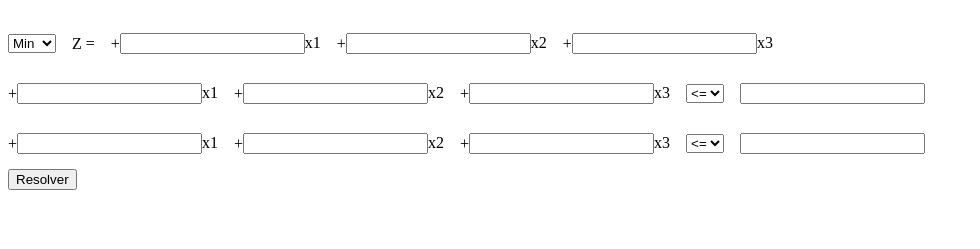
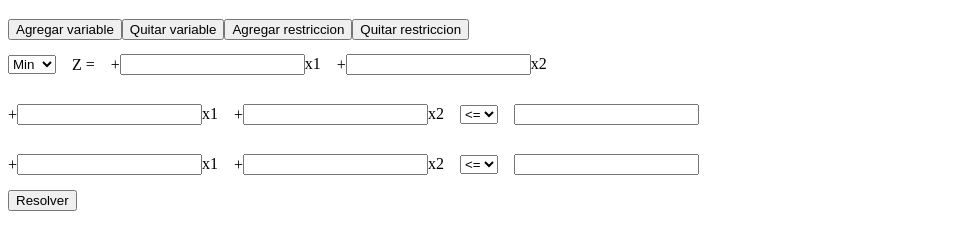
Before and after one commit to FernanEd/simplex, a Gatsby site: page / in a window 1280 px wide. Shown: the part 61-310 px from the top of the page, without its empty margins (0-980 px from the left). Built offline with nearby package versions, Linux system fonts and the light colour scheme; Gatsby itself is replaced by a stand-in of ours.

Commit message:
added controls

```diff
--- a/src/pages/index.tsx
+++ b/src/pages/index.tsx
@@ -1,4 +1,4 @@
-import React, { useState } from 'react';
+import React, { useEffect, useState } from 'react';
 import { css } from '@emotion/react';
 import { useForm } from 'react-hook-form';
 import simplex from '../utils/simplex';
@@ -14,7 +14,7 @@ interface resultado {
 const IndexPage: React.FunctionComponent = () => {
 	const { register, handleSubmit } = useForm();
 
-	const [variables, setVariables] = useState(3);
+	const [variables, setVariables] = useState(2);
 	const [restricciones, setRestricciones] = useState(2);
 	const [resultado, setResultado] = useState<resultado>();
 
@@ -152,9 +152,41 @@ const IndexPage: React.FunctionComponent = () => {
 		setResultado(res);
 	};
 
+	// useEffect(() => {
+	// 	setInterval(() => {
+	// 		setVariables((prev) => prev + 1);
+	// 	}, 1000);
+	// }, []);
+
 	return (
 		<div>
 			<h1>Calculadora Simplex dos fases</h1>
+			{/*
+			<label>
+				Variables{' '}
+				<input
+					type="number"
+					min="1"
+					//@ts-ignore
+					onChange={(e) => setVariables(e.currentTarget.value)}
+					value={variables}
+				/>
+			</label> */}
+
+			<button onClick={() => setVariables((prev) => prev + 1)}>
+				Agregar variable
+			</button>
+			<button onClick={() => setVariables((prev) => prev - 1)}>
+				Quitar variable
+			</button>
+
+			<button onClick={() => setRestricciones((prev) => prev + 1)}>
+				Agregar restriccion
+			</button>
+			<button onClick={() => setRestricciones((prev) => prev - 1)}>
+				Quitar restriccion
+			</button>
+
 			<form onSubmit={handleSubmit(calcular)}>
 				<div
 					css={css`
--- a/tsconfig.json
+++ b/tsconfig.json
@@ -11,7 +11,7 @@
 		] /* Specify library files to be included in the compilation. */,
 		// "allowJs": true,                             /* Allow javascript files to be compiled. */
 		// "checkJs": true,                             /* Report errors in .js files. */
-		"jsx": "react-jsx" /* Specify JSX code generation: 'preserve', 'react-native', 'react', 'react-jsx' or 'react-jsxdev'. */,
+		"jsx": "react-jsxdev" /* Specify JSX code generation: 'preserve', 'react-native', 'react', 'react-jsx' or 'react-jsxdev'. */,
 		// "declaration": true,                         /* Generates corresponding '.d.ts' file. */
 		// "declarationMap": true,                      /* Generates a sourcemap for each corresponding '.d.ts' file. */
 		// "sourceMap": true,                           /* Generates corresponding '.map' file. */
```
